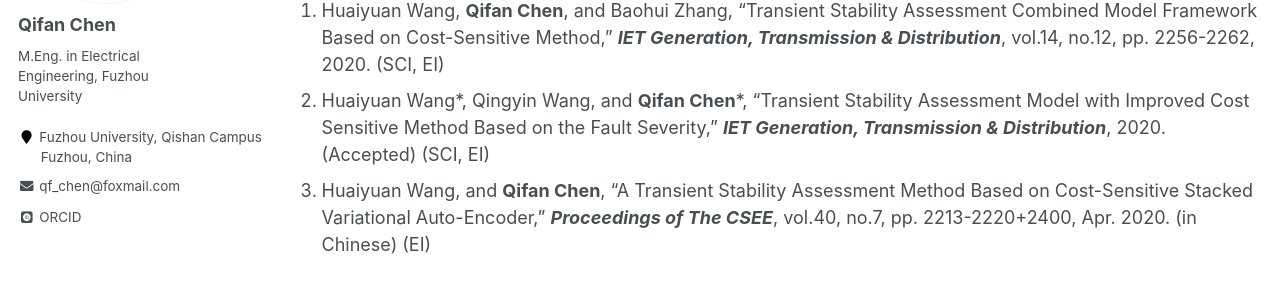
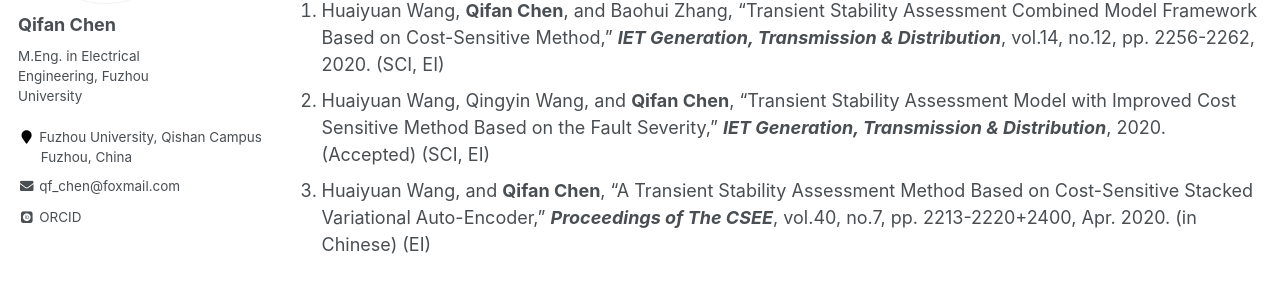
Before and after one commit to ChQf/ChQf.github.io, a Jekyll site: the page built from _pages/publications.md, in a window 1280 px wide and 954 px high. Shown: the part 297-580 px from the top of the window. Built offline with Jekyll 4.4.1, drawn with Linux system fonts in a browser that asks for light colours; some web fonts are replaced.

```diff
--- a/_pages/publications.md
+++ b/_pages/publications.md
@@ -9,7 +9,7 @@ author_profile: true
 
 ### 2020
 1. Huaiyuan Wang, **Qifan Chen**, and Baohui Zhang, "Transient Stability Assessment Combined Model Framework Based on Cost-Sensitive Method," ***IET Generation, Transmission & Distribution***, vol.14, no.12, pp. 2256-2262, 2020. (SCI, EI)<br>
-1. Huaiyuan Wang\*, Qingyin Wang, and **Qifan Chen**\*, "Transient Stability Assessment Model with Improved Cost Sensitive Method Based on the Fault Severity," ***IET Generation, Transmission & Distribution***, 2020. (Accepted) (SCI, EI)<br>
+1. Huaiyuan Wang, Qingyin Wang, and **Qifan Chen**, "Transient Stability Assessment Model with Improved Cost Sensitive Method Based on the Fault Severity," ***IET Generation, Transmission & Distribution***, 2020. (Accepted) (SCI, EI)<br>
 1. Huaiyuan Wang, and **Qifan Chen**, "A Transient Stability Assessment Method Based on Cost-Sensitive Stacked Variational Auto-Encoder," ***Proceedings of The CSEE***, vol.40, no.7, pp. 2213-2220+2400, Apr. 2020. (in Chinese) (EI)<br>
 
 ### 2019
```
